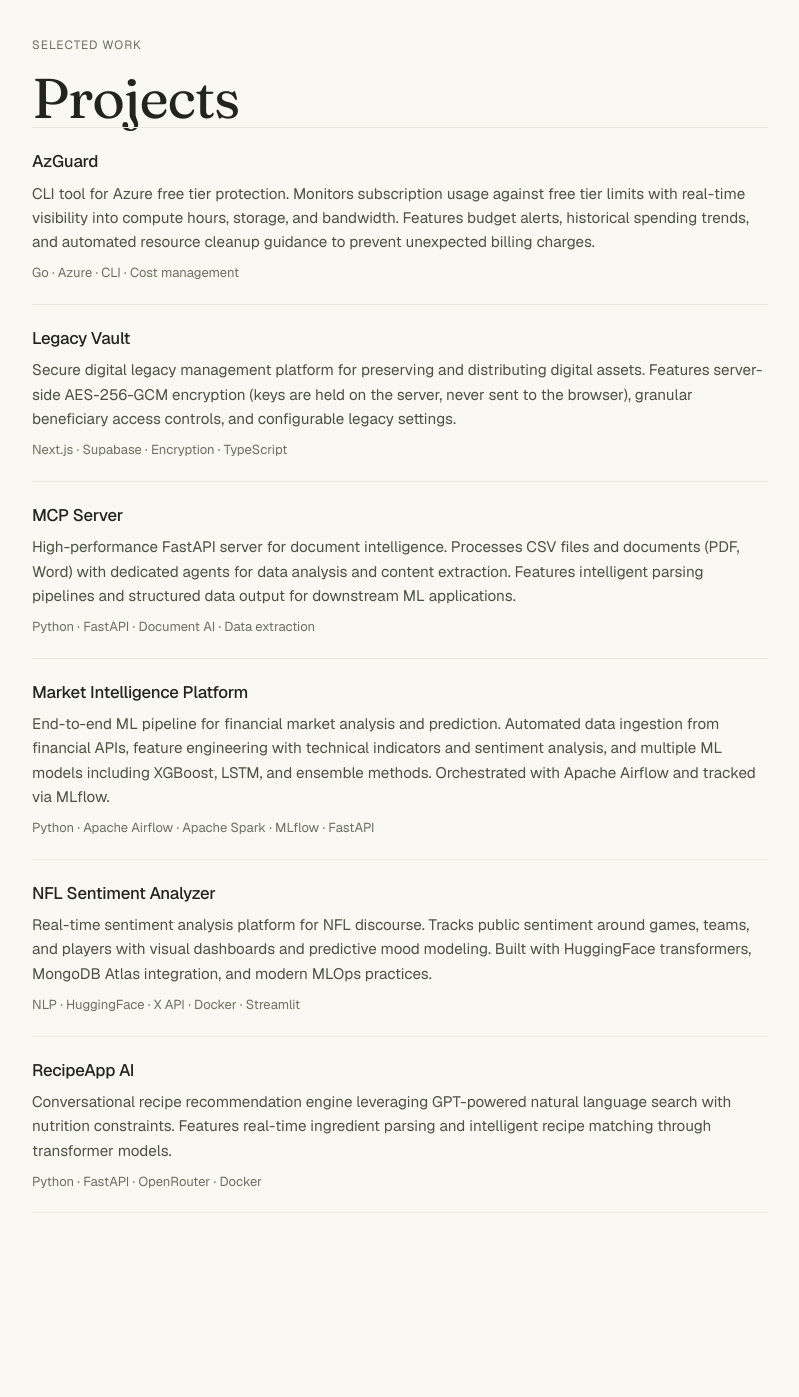
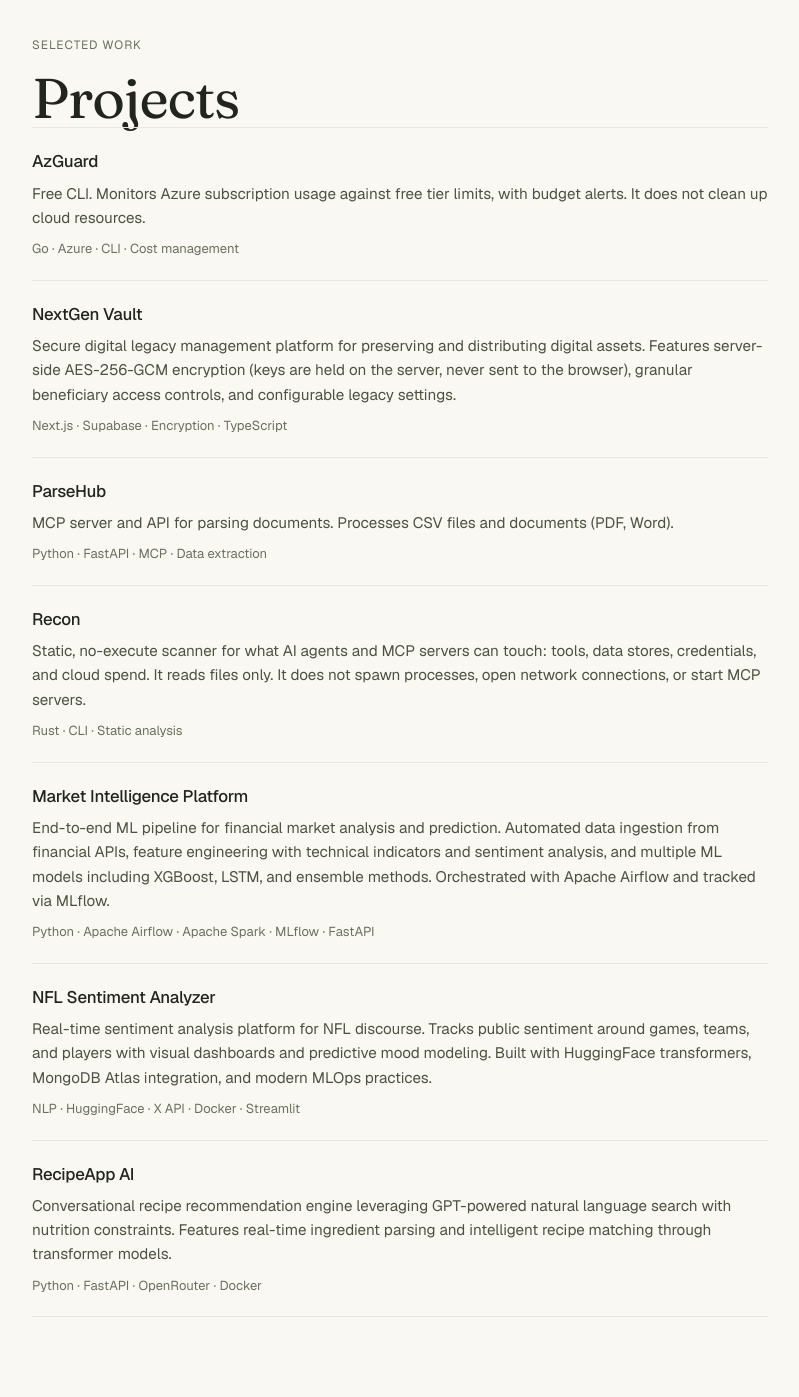
Before and after one commit to cdobratz/CassidyBlog, a Flask app: page /projects in a window 1280 px wide. Shown: the part 97-1494 px from the top of the page, without its empty margins (240-1039 px from the left). Before the commit the page ends 1310 px from the top, so only its background shows below. Run offline with Flask 3, Linux system fonts and the light colour scheme; some libraries are stand-ins or nearby versions.

Commit message:
Correct Poietes product names on the projects page (#8)
* fix: correct Poietes product names on the projects page

Rename Legacy Vault to NextGen Vault and MCP Server to ParseHub, and drop overstated AzGuard cleanup claims.

* feat: add the Recon project card

List Recon as a static, no-execute scanner and link it to the GitHub repository.

---------

```diff
--- a/templates/projects.html
+++ b/templates/projects.html
@@ -9,18 +9,23 @@
     <div class="stack">
         <a class="work" href="https://azguard.dev" target="_blank" rel="noopener">
             <h2 class="work__title">AzGuard</h2>
-            <p class="work__text">CLI tool for Azure free tier protection. Monitors subscription usage against free tier limits with real-time visibility into compute hours, storage, and bandwidth. Features budget alerts, historical spending trends, and automated resource cleanup guidance to prevent unexpected billing charges.</p>
+            <p class="work__text">Free CLI. Monitors Azure subscription usage against free tier limits, with budget alerts. It does not clean up cloud resources.</p>
             <p class="work__tags">Go · Azure · CLI · Cost management</p>
         </a>
-        <a class="work" href="https://www.nextgen-vault.com/" target="_blank" rel="noopener">
-            <h2 class="work__title">Legacy Vault</h2>
+        <a class="work" href="https://nextgen-vault.com" target="_blank" rel="noopener">
+            <h2 class="work__title">NextGen Vault</h2>
             <p class="work__text">Secure digital legacy management platform for preserving and distributing digital assets. Features server-side AES-256-GCM encryption (keys are held on the server, never sent to the browser), granular beneficiary access controls, and configurable legacy settings.</p>
             <p class="work__tags">Next.js · Supabase · Encryption · TypeScript</p>
         </a>
-        <a class="work" href="https://parsehub.dev/" target="_blank" rel="noopener">
-            <h2 class="work__title">MCP Server</h2>
-            <p class="work__text">High-performance FastAPI server for document intelligence. Processes CSV files and documents (PDF, Word) with dedicated agents for data analysis and content extraction. Features intelligent parsing pipelines and structured data output for downstream ML applications.</p>
-            <p class="work__tags">Python · FastAPI · Document AI · Data extraction</p>
+        <a class="work" href="https://parsehub.dev" target="_blank" rel="noopener">
+            <h2 class="work__title">ParseHub</h2>
+            <p class="work__text">MCP server and API for parsing documents. Processes CSV files and documents (PDF, Word).</p>
+            <p class="work__tags">Python · FastAPI · MCP · Data extraction</p>
+        </a>
+        <a class="work" href="https://github.com/cdobratz/Recon" target="_blank" rel="noopener">
+            <h2 class="work__title">Recon</h2>
+            <p class="work__text">Static, no-execute scanner for what AI agents and MCP servers can touch: tools, data stores, credentials, and cloud spend. It reads files only. It does not spawn processes, open network connections, or start MCP servers.</p>
+            <p class="work__tags">Rust · CLI · Static analysis</p>
         </a>
         <a class="work" href="https://github.com/cdobratz/market-intelligence-mvp" target="_blank" rel="noopener">
             <h2 class="work__title">Market Intelligence Platform</h2>
```
